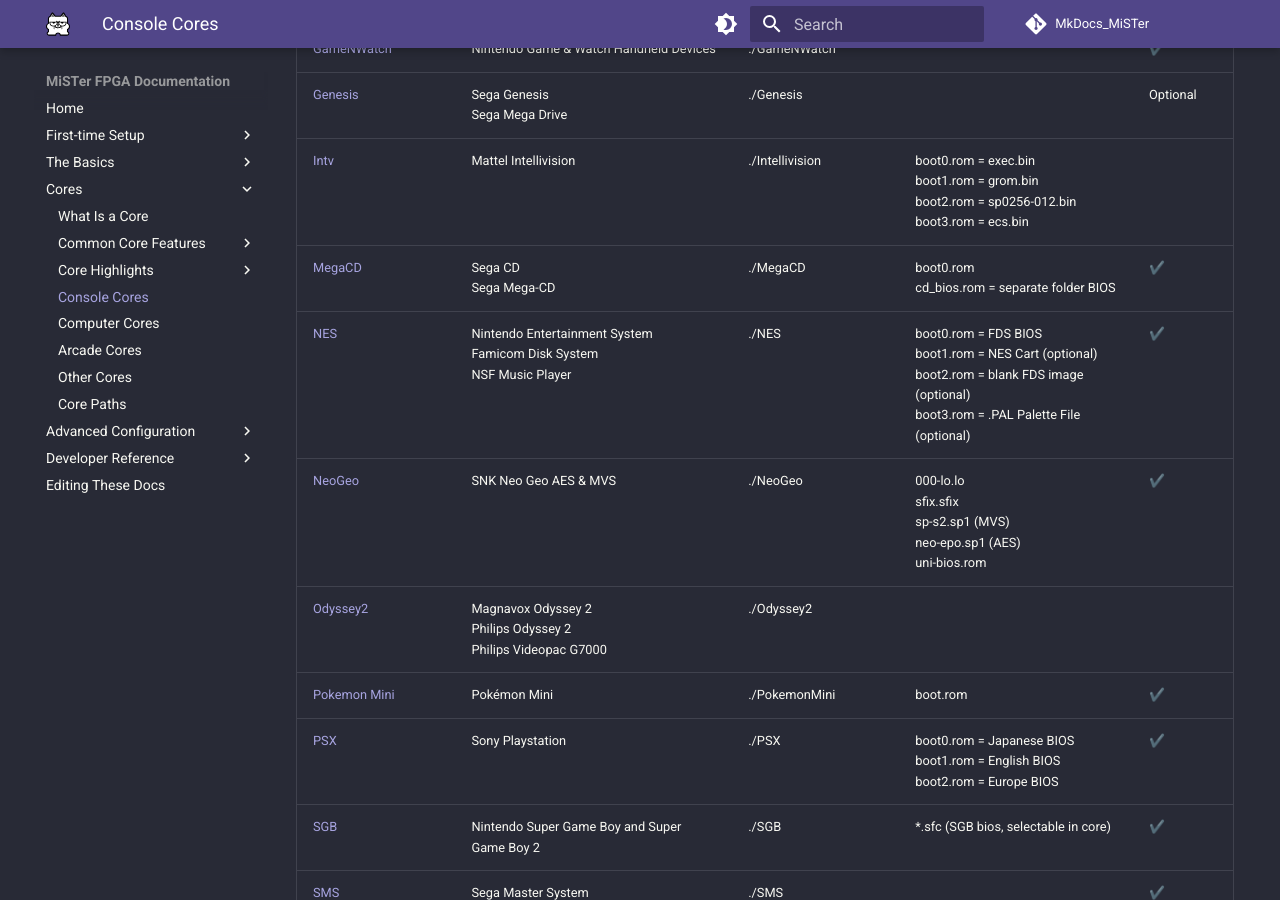
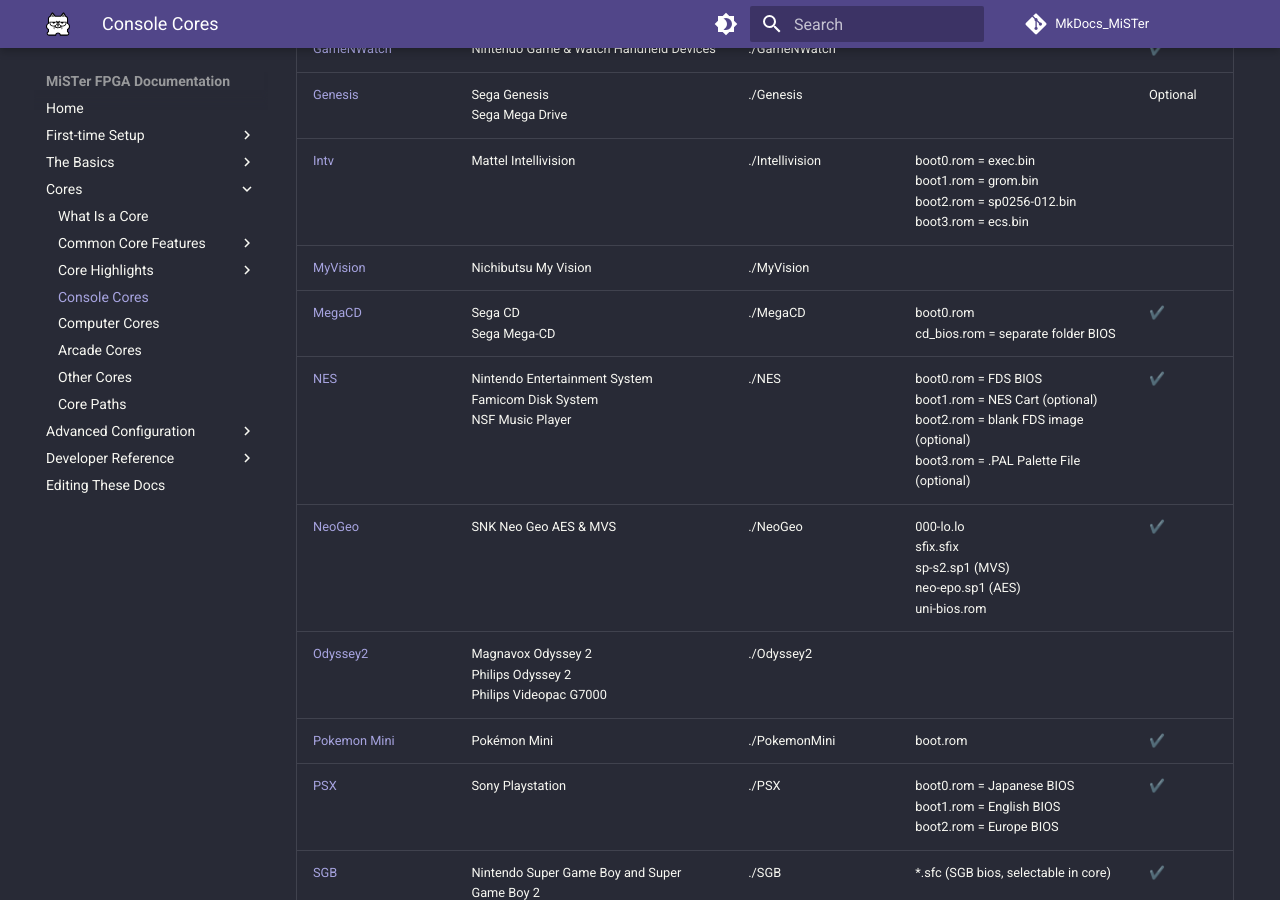
Before and after one commit to MiSTer-devel/MkDocs_MiSTer, an MkDocs documentation site: the page built from docs/cores/console.md, in a window 1280 px wide and 900 px high, scrolled down 1227 px. Built offline with MkDocs 1.6.1 and Material for MkDocs 9.7.7, drawn with Linux system fonts in a browser that asks for light colours; comment, search, counter and statistics services are not loaded.

Commit message:
console.md: add My Vision

```diff
--- a/docs/cores/console.md
+++ b/docs/cores/console.md
@@ -29,6 +29,7 @@
 | [GameNWatch](https://github.com/MiSTer-devel/GnW_MiSTer)                        | Nintendo Game & Watch Handheld Devices                                                                  | ./GameNWatch            |                                                                                                                                               | ✔️       |
 | [Genesis](https://github.com/MiSTer-devel/Genesis_MiSTer)                       | Sega Genesis<br>Sega Mega Drive                                                                         | ./Genesis               |                                                                                                                                               | Optional |
 | [Intv](https://github.com/MiSTer-devel/Intv_MiSTer)                             | Mattel Intellivision                                                                                    | ./Intellivision         | boot0.rom = exec.bin<br>boot1.rom = grom.bin<br>boot2.rom = sp0256-012.bin<br>boot3.rom = ecs.bin                                             |          |
+| [MyVision](https://github.com/MiSTer-devel/MyVision_MiSTer)                     | Nichibutsu My Vision                                                                                    | ./MyVision              |                                                                                                                                               |          |
 | [MegaCD](https://github.com/MiSTer-devel/MegaCD_MiSTer)                         | Sega CD<br>Sega Mega-CD                                                                                 | ./MegaCD                | boot0.rom<br>cd\_bios.rom = separate folder BIOS                                                                                              | ✔️       |
 | [NES](https://github.com/MiSTer-devel/NES_MiSTer)                               | Nintendo Entertainment System<br>Famicom Disk System<br>NSF Music Player                                | ./NES                   | boot0.rom = FDS BIOS<br>boot1.rom = NES Cart (optional)<br>boot2.rom = blank FDS image (optional)<br>boot3.rom = .PAL Palette File (optional) | ✔️       |
 | [NeoGeo](https://github.com/MiSTer-devel/NeoGeo_MiSTer)                         | SNK Neo Geo AES & MVS                                                                                   | ./NeoGeo                | 000-lo.lo<br>sfix.sfix<br>sp-s2.sp1 (MVS)<br>neo-epo.sp1 (AES)<br>uni-bios.rom                                                                | ✔️       |
```
